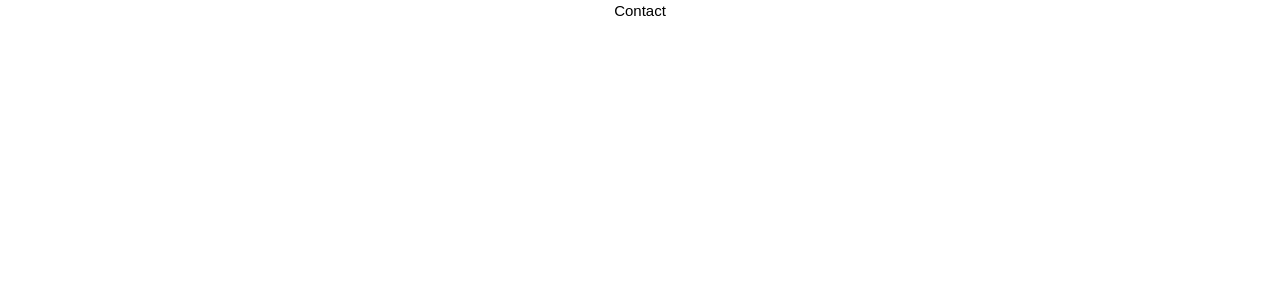
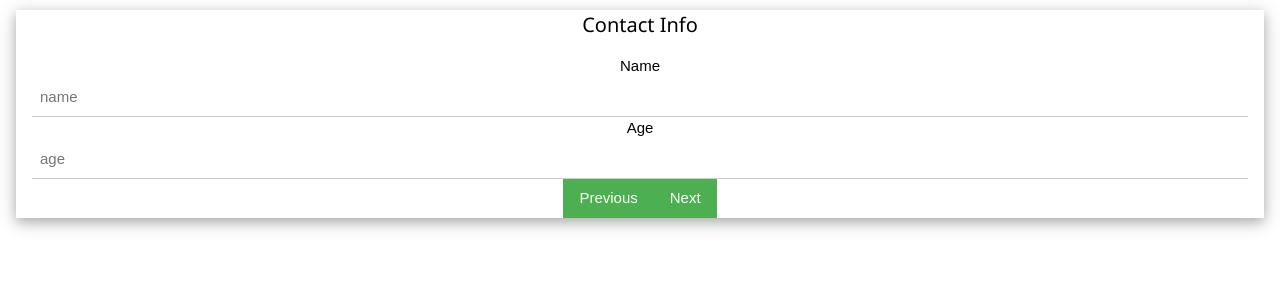
Before and after one commit to rschreck/multi-step-wizard, a React (Create React App) app: page /contact in a window 1280 px wide. Shown: the top 300 px of the page. Built offline with nearby package versions, Linux system fonts and the light colour scheme.

Commit message:
error object

```diff
--- a/src/App.js
+++ b/src/App.js
@@ -2,7 +2,7 @@ import "./App.css";
 import { createContext, useContext } from "react";
 
 import { BrowserRouter as Router, Routes, Route } from "react-router-dom";
-import { Contact } from "./Components/Contact";
+import { ContactInfo } from "./Components/ContactInfo";
 import { UserInfo } from "./Components/UserInfo";
 import { AddressInfo } from "./Components/AddressInfo";
 import { StepWizard } from "./Components/StepWizard";
@@ -18,7 +18,7 @@ function App() {
           <Routes>
             <Route path="/" element={<StepWizard />} />
             <Route path="/user" element={<UserInfo />} />
-            <Route path="/contact" element={<Contact />} />
+            <Route path="/contact" element={<ContactInfo />} />
             <Route path="/address" element={<AddressInfo />} />
           </Routes>
         </Router>
--- a/src/Components/AddressInfo.jsx
+++ b/src/Components/AddressInfo.jsx
@@ -1,4 +1,54 @@
-function AddressInfo() {
-  return <div>Address</div>;
-}
+import React, { useReducer, useState, useEffect } from "react";
+import useLocalStorage from "./utils";
+const AddressInfo = () => {
+  const formReducer = (state, event) => {
+    return {
+      ...state,
+      [event.target.name]: event.target.value,
+    };
+  };
+  const initialData = localStorage.getItem("address-info");
+  // const [formData, setFormData] = useState({
+  //   street: "",
+  //   zip: "",
+  // });
+  const [formData, setFormData] = useReducer(
+    formReducer,
+    JSON.parse(initialData) || {}
+  );
+  const [errors, setErrors] = useState({});
+
+  const onSubmit = (e) => {
+    e.preventDefault();
+    const { street, zip } = formData;
+    if (!street) {
+      setErrors({ street: "Please enter your street" });
+    } else if (!zip) {
+      setErrors({ zip: "Please enter your zip" });
+    } else {
+      setErrors({});
+      // submit the form
+    }
+  };
+
+  return (
+    <form onSubmit={onSubmit}>
+      <input
+        type="text"
+        placeholder="Street"
+        value={formData?.street}
+        onChange={(e) => setFormData({ ...formData, street: e.target.value })}
+      />
+      <input
+        type="zip"
+        placeholder="Zip"
+        value={formData?.zip}
+        onChange={(e) => setFormData({ ...formData, zip: e.target.value })}
+      />
+      {errors.street && <p>{errors.street}</p>}
+      {errors.zip && <p>{errors.zip}</p>}
+      <button type="submit">Submit</button>
+    </form>
+  );
+};
 export { AddressInfo };
--- a/src/Components/Contact.jsx
+++ /dev/null
@@ -1,4 +0,0 @@
-function Contact() {
-  return <div>Contact</div>;
-}
-export { Contact };
--- /dev/null
+++ b/src/Components/ContactInfo.jsx
@@ -0,0 +1,120 @@
+import React, { useReducer, useState } from "react";
+import { useNavigate } from "react-router-dom";
+import { StepWizard } from "./StepWizard";
+
+const formReducer = (state, event) => {
+  return {
+    ...state,
+    [event.target.name]: event.target.value,
+  };
+};
+
+function ContactInfo() {
+  const navigate = useNavigate();
+  const initialData = localStorage.getItem("contact-info");
+  const [formData, setFormData] = useReducer(
+    formReducer,
+    JSON.parse(initialData) || {}
+  );
+  const [errorData, setErrorData] = useState([]);
+
+  const validate = (value, type = "name") => {
+    const errMessage = `Incorrect ${type}`;
+    switch (type) {
+      case "name":
+        if (value.length <= 0 || value.length >= 50) {
+          setErrorData([...new Set([...errorData, errMessage])]);
+        } else {
+          setErrorData([...errorData?.filter((e) => e !== errMessage)]);
+        }
+        break;
+      case "age":
+        if (typeof value === "number" || parseInt(value) > 0) {
+          setErrorData([...errorData?.filter((e) => e !== errMessage)]);
+        } else {
+          setErrorData([...new Set([...errorData, errMessage])]);
+        }
+        break;
+      default:
+        break;
+    }
+  };
+
+  const handleSubmit = (event) => {
+    setErrorData(null);
+    event.preventDefault();
+    localStorage.setItem("contact-info", JSON.stringify(formData));
+    navigate("/address");
+  };
+
+  const btnPrevClick = (event) => {
+    navigate("/user");
+  };
+
+  return (
+    <div className={"w3-container"}>
+      <div className="w3-card-4">
+        <h4>Contact Info</h4>
+        {/* <ul>
+          {Object.entries(formData).map(([name, value]) => (
+            <li key={name}>
+              <strong>{name}</strong>:{value.toString()}
+            </li>
+          ))}
+        </ul> */}
+        <p>{errorData}</p>
+
+        <form onSubmit={handleSubmit} className="w3-container">
+          {/* <fieldset> */}
+          <div className="field">
+            <label className="label">Name </label>
+            <input
+              name="name"
+              placeholder="name"
+              className="w3-input"
+              onChange={(e) => {
+                setFormData(e);
+                validate(e.target.value, "name");
+              }}
+              value={formData.name || ""}
+            />
+          </div>
+          <div>
+            <label className="w3-label">Age </label>
+            <input
+              className="w3-input"
+              type="text"
+              name="age"
+              placeholder="age"
+              onChange={(e) => {
+                setFormData(e);
+                validate(e.target.value, "age");
+              }}
+              value={formData.age || ""}
+            />
+          </div>
+          {/* </fieldset> */}
+          <button
+            className={
+              errorData.length > 0 ? "w3-button w3-grey" : "w3-button w3-green"
+            }
+            onClick={btnPrevClick}
+            disabled={errorData.length > 0}
+          >
+            Previous
+          </button>
+          <button
+            className={
+              errorData.length > 0 ? "w3-button w3-grey" : "w3-button w3-green"
+            }
+            type="submit"
+            disabled={errorData.length > 0}
+          >
+            Next
+          </button>
+        </form>
+      </div>
+    </div>
+  );
+}
+export { ContactInfo };
--- a/src/Components/StepWizard.jsx
+++ b/src/Components/StepWizard.jsx
@@ -1,6 +1,6 @@
 import React, { useState } from "react";
 import { UserInfo } from "./UserInfo";
-import { Contact } from "./Contact";
+import { ContactInfo } from "./ContactInfo";
 import { AddressInfo } from "./AddressInfo";
 
 const StepWizard = () => {
@@ -37,7 +37,7 @@ const StepWizard = () => {
       </ul>
       <div>
         {currentStep === 1 && <UserInfo />}
-        {currentStep === 2 && <Contact />}
+        {currentStep === 2 && <ContactInfo />}
         {currentStep === 3 && <AddressInfo />}
       </div>
     </div>
--- a/src/Components/UserInfo.jsx
+++ b/src/Components/UserInfo.jsx
@@ -1,6 +1,5 @@
-import React, { useReducer, useState } from "react";
+import React, { useReducer, useState, useEffect } from "react";
 import { useNavigate } from "react-router-dom";
-import styles from "./index.module.css";
 
 const formReducer = (state, event) => {
   return {
@@ -16,52 +15,81 @@ function UserInfo() {
     formReducer,
     JSON.parse(initialData) || {}
   );
-  const [errorData, setErrorData] = useState([]);
+  const [errors, setErrors] = useState({});
 
   const validate = (value, type = "name") => {
     const errMessage = `Incorrect ${type}`;
+    let result = false;
     switch (type) {
       case "name":
-        if (value.length <= 0 || value.length >= 50) {
-          setErrorData([...new Set([...errorData, errMessage])]);
+        if (value?.length <= 0 || value?.length >= 50) {
+          setErrors({ ...errors, [type]: errMessage });
         } else {
-          setErrorData([...errorData?.filter((e) => e !== errMessage)]);
+          setErrors({ ...errors, [type]: null });
+          result = true;
         }
         break;
       case "age":
         if (typeof value === "number" || parseInt(value) > 0) {
-          setErrorData([...errorData?.filter((e) => e !== errMessage)]);
+          setErrors({ ...errors, [type]: null });
+          result = true;
         } else {
-          setErrorData([...new Set([...errorData, errMessage])]);
+          setErrors({ ...errors, [type]: errMessage });
+        }
+        break;
+      case "gender":
+        if (options.includes(value)) {
+          setErrors({ ...errors, [type]: null });
+          result = true;
+        } else {
+          setErrors({ ...errors, [type]: errMessage });
         }
         break;
       default:
         break;
     }
+    return result;
   };
 
-  const handleSubmit = (event) => {
-    setErrorData(null);
-    event.preventDefault();
-    localStorage.setItem("user-info", JSON.stringify(formData));
-    navigate("/contact");
+  //   const validateForm = () => {
+  //     const fields = ["age", "name", "gender"];
+  //     for (let i = 0; i < fields.length; i++) {
+  //       console.log(fields[i], formData[fields[i]]);
+  //       if (formData[fields[i]]) {
+  //         return validate(formData[fields[i]], fields[i]);
+  //       } else {
+  //         return false;
+  //       }
+  //     }
+  //   };
+  const onSubmit = (e) => {
+    e.preventDefault();
+    const { name, age, gender } = formData;
+    if (!name) {
+      setErrors({ name: "Please enter your name" });
+    } else if (!age) {
+      setErrors({ age: "Please enter your age" });
+    } else if (!gender) {
+      setErrors({ gender: "Please enter gender" });
+    } else {
+      navigate("/contact");
+    }
   };
 
+  const options = ["Male", "Female"];
+  const onOptionChangeHandler = (e) => {
+    setFormData(e);
+    validate(e.target.value, "gender");
+  };
+  useEffect(() => {
+    localStorage.setItem("user-info", JSON.stringify(formData));
+  }, [formData]);
   return (
     <div className={"w3-container"}>
       <div className="w3-card-4">
         <h4>User Info</h4>
-        {/* <ul>
-          {Object.entries(formData).map(([name, value]) => (
-            <li key={name}>
-              <strong>{name}</strong>:{value.toString()}
-            </li>
-          ))}
-        </ul> */}
-        <p>{errorData}</p>
 
-        <form onSubmit={handleSubmit} className="w3-container">
-          {/* <fieldset> */}
+        <form onSubmit={onSubmit} className="w3-container">
           <div className="field">
             <label className="label">Name </label>
             <input
@@ -89,16 +117,34 @@ function UserInfo() {
               value={formData.age || ""}
             />
           </div>
-          {/* </fieldset> */}
+          <div className="field">
+            <label className="w3-label">Gender </label>
+            <select
+              className="w3-select w3-border"
+              onChange={onOptionChangeHandler}
+              name="gender"
+              value={formData.gender}
+            >
+              <option>Please choose one option</option>
+              {options.map((option, index) => {
+                return <option key={index}>{option}</option>;
+              })}
+            </select>
+          </div>
+
           <button
             className={
-              errorData.length > 0 ? "w3-button w3-grey" : "w3-button w3-green"
+              errors.length > 0 ? "w3-button w3-grey" : "w3-button w3-green"
             }
             type="submit"
-            disabled={errorData.length > 0}
+            disabled={errors.length > 0 ? true : false}
           >
             Next
           </button>
+
+          {errors.name && <p>{errors.name}</p>}
+          {errors.age && <p>{errors.age}</p>}
+          {errors.gender && <p>{errors.gender}</p>}
         </form>
       </div>
     </div>
--- /dev/null
+++ b/src/Components/utils.js
@@ -0,0 +1,41 @@
+import { useState } from "react";
+
+const useLocalStorage = (key, defaultValue) => {
+  // Create state variable to store
+  // localStorage value in state
+  const [localStorageValue, setLocalStorageValue] = useState(() => {
+    try {
+      const value = localStorage.getItem(key);
+      // If value is already present in
+      // localStorage then return it
+
+      // Else set default value in
+      // localStorage and then return it
+      if (value) {
+        return JSON.parse(value);
+      } else {
+        localStorage.setItem(key, JSON.stringify(defaultValue));
+        return defaultValue;
+      }
+    } catch (error) {
+      localStorage.setItem(key, JSON.stringify(defaultValue));
+      return defaultValue;
+    }
+  });
+
+  // this method update our localStorage and our state
+  const setLocalStorageStateValue = (valueOrFn) => {
+    let newValue;
+    if (typeof valueOrFn === "function") {
+      const fn = valueOrFn;
+      newValue = fn(localStorageValue);
+    } else {
+      newValue = valueOrFn;
+    }
+    localStorage.setItem(key, JSON.stringify(newValue));
+    setLocalStorageValue(newValue);
+  };
+  return [localStorageValue, setLocalStorageStateValue];
+};
+
+export default useLocalStorage;
```
